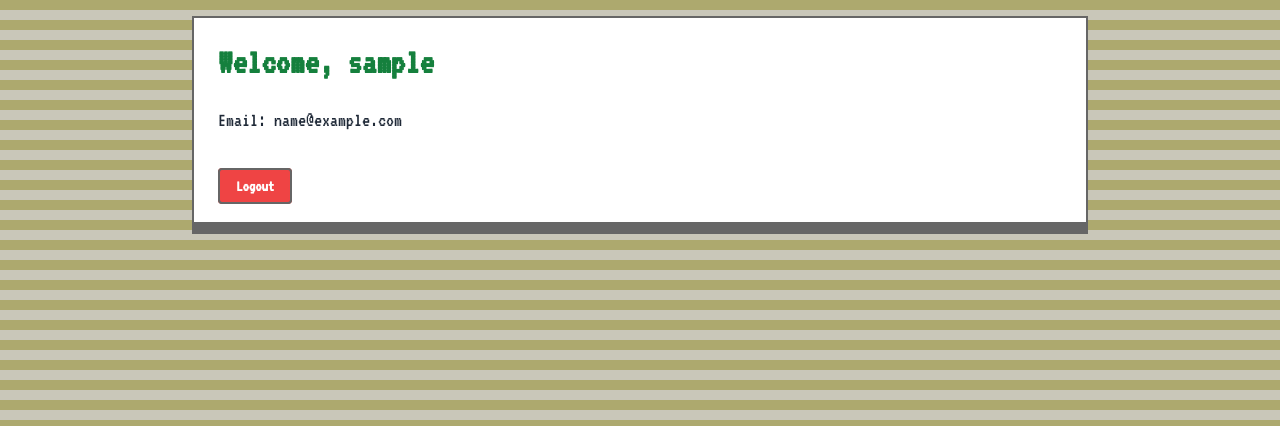
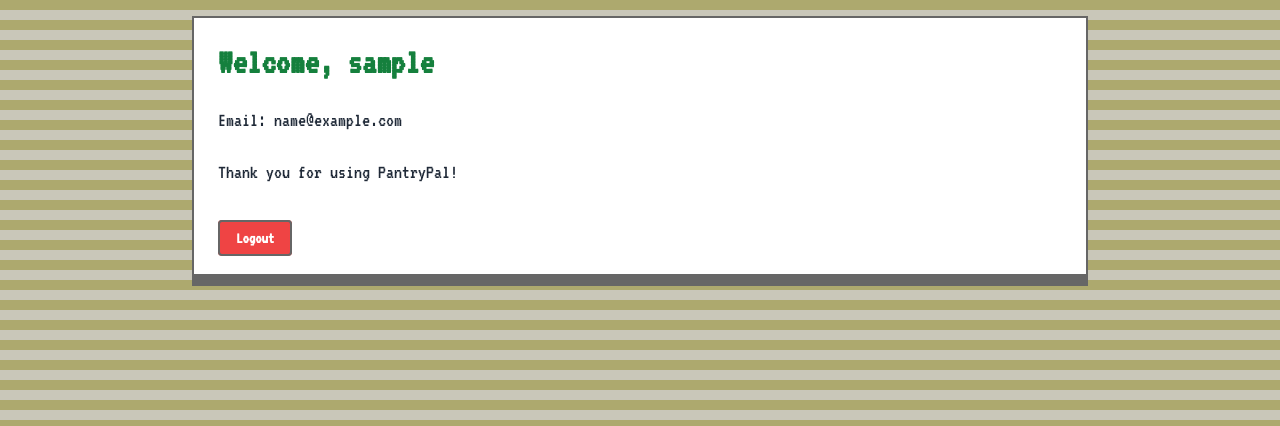
Before and after one commit to elliestone06/PantryPal, a Flask app: page /account in a window 1280 px wide. Shown: the top 426 px of the page. Run offline with Flask 3, Linux system fonts and the light colour scheme; the visitor is signed in with stand-in values (Sample User, id 1); some libraries are stand-ins or nearby versions.

Commit message:
Update account.html

```diff
--- a/templates/account.html
+++ b/templates/account.html
@@ -31,7 +31,7 @@
         <!-- Header -->
         <h1 class="text-4xl font-bold text-green-700">Welcome, {{ user.username }}</h1>
         <p class="text-xl text-gray-800">Email: {{ user.email }}</p>
-
+        <p class="text-xl text-gray-800">Thank you for using PantryPal!</p>
         <!-- Logout Button -->
         <div class="pt-4">
             <a href="{{ url_for('logout') }}"
```
